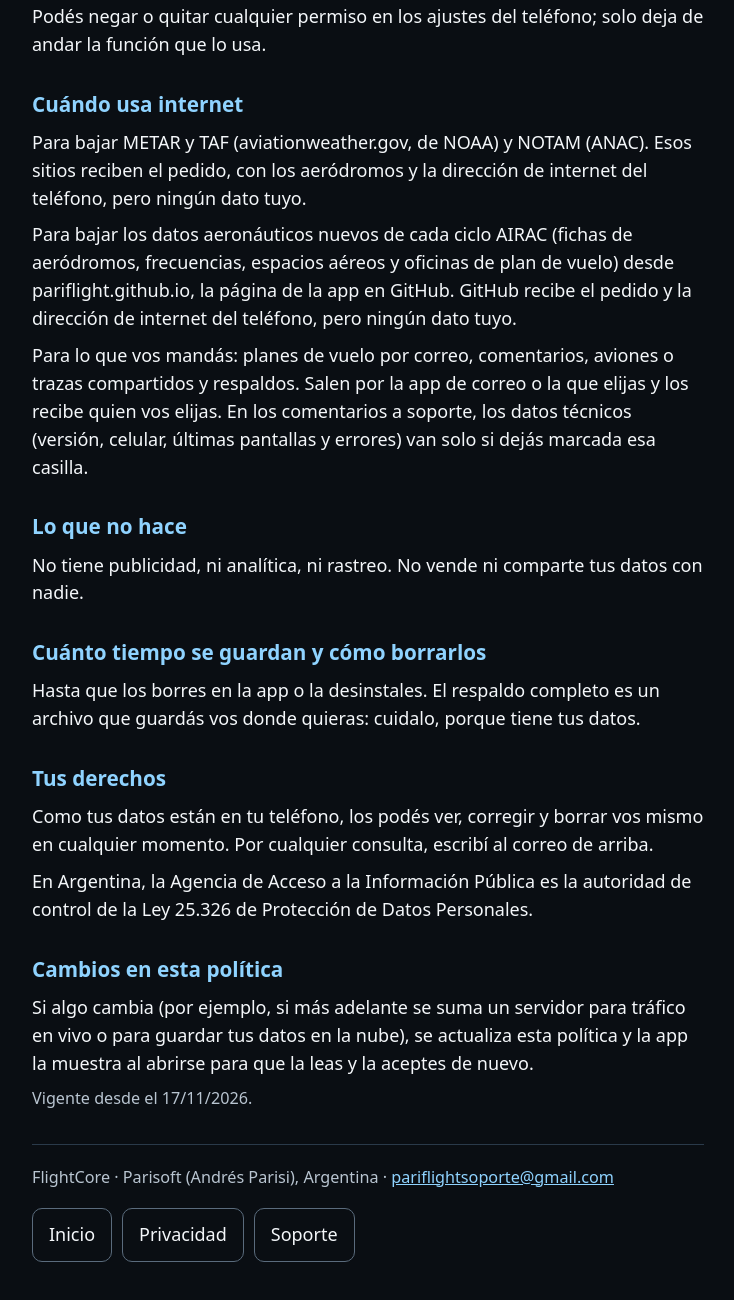
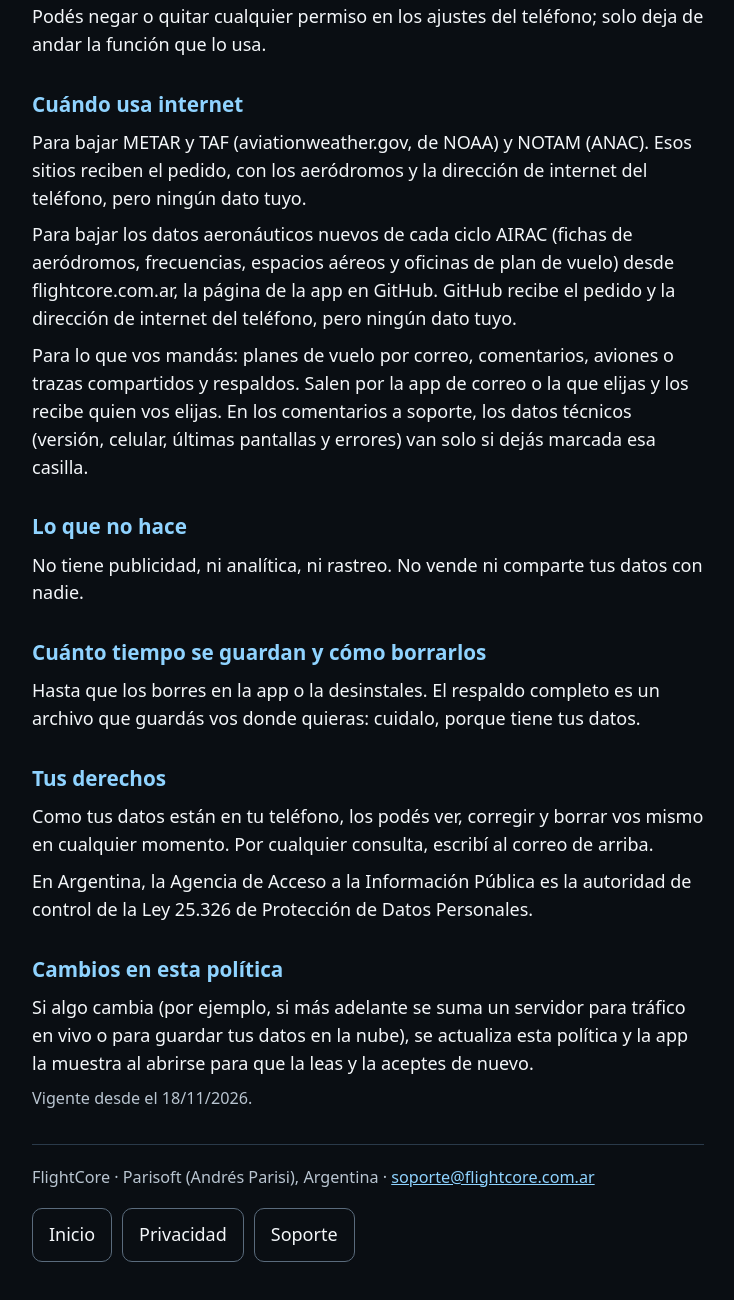
Before and after one commit to pariflight/pariflight.github.io, a plain HTML site: page privacidad/index.html in a window 1280 px wide. Shown: the part 1108-2408 px from the top of the page, without its empty margins (272-1006 px from the left). Drawn offline with Linux system fonts and the light colour scheme.

Commit message:
Correo soporte@flightcore.com.ar y política versión 4
Co-Authored-By: Claude Opus 5.5 <noreply@anthropic.com>
Claude-Session: https://claude.ai/code/session_01Aa7N7yz6jLBYGCSF9woRMk

```diff
--- a/privacidad/index.html
+++ b/privacidad/index.html
@@ -20,7 +20,7 @@ footer{margin-top:32px;border-top:1px solid #2a3a4a;padding-top:12px}</style>
 <h1>Política de privacidad de FlightCore</h1>
 <p class="res">Tus datos se guardan solo en este teléfono. FlightCore no tiene cuentas ni servidor propio, no tiene publicidad ni rastreo, y nosotros no vemos tus datos.</p>
 <h2>Quién es responsable</h2>
-<p>FlightCore es una app de Parisoft (Andrés Parisi), de Argentina. Para cualquier consulta sobre esta política o sobre tus datos, escribí a <b>pariflightsoporte@gmail.com</b>.</p>
+<p>FlightCore es una app de Parisoft (Andrés Parisi), de Argentina. Para cualquier consulta sobre esta política o sobre tus datos, escribí a <b>soporte@flightcore.com.ar</b>.</p>
 <p>Esta es una versión de prueba de la app.</p>
 <h2>Qué datos guarda la app</h2>
 <p>Los que cargás vos: pilotos (licencia, habilitaciones, CMA y sus fotos, firma), aviones, listas de chequeo, planes de vuelo, peso y balanceo, combustible, mantenimiento, horas de vuelo, puntos y frecuencias.</p>
@@ -34,7 +34,7 @@ footer{margin-top:32px;border-top:1px solid #2a3a4a;padding-top:12px}</style>
 <p>Podés negar o quitar cualquier permiso en los ajustes del teléfono; solo deja de andar la función que lo usa.</p>
 <h2>Cuándo usa internet</h2>
 <p>Para bajar METAR y TAF (aviationweather.gov, de NOAA) y NOTAM (ANAC). Esos sitios reciben el pedido, con los aeródromos y la dirección de internet del teléfono, pero ningún dato tuyo.</p>
-<p>Para bajar los datos aeronáuticos nuevos de cada ciclo AIRAC (fichas de aeródromos, frecuencias, espacios aéreos y oficinas de plan de vuelo) desde pariflight.github.io, la página de la app en GitHub. GitHub recibe el pedido y la dirección de internet del teléfono, pero ningún dato tuyo.</p>
+<p>Para bajar los datos aeronáuticos nuevos de cada ciclo AIRAC (fichas de aeródromos, frecuencias, espacios aéreos y oficinas de plan de vuelo) desde flightcore.com.ar, la página de la app en GitHub. GitHub recibe el pedido y la dirección de internet del teléfono, pero ningún dato tuyo.</p>
 <p>Para lo que vos mandás: planes de vuelo por correo, comentarios, aviones o trazas compartidos y respaldos. Salen por la app de correo o la que elijas y los recibe quien vos elijas. En los comentarios a soporte, los datos técnicos (versión, celular, últimas pantallas y errores) van solo si dejás marcada esa casilla.</p>
 <h2>Lo que no hace</h2>
 <p>No tiene publicidad, ni analítica, ni rastreo. No vende ni comparte tus datos con nadie.</p>
@@ -45,8 +45,8 @@ footer{margin-top:32px;border-top:1px solid #2a3a4a;padding-top:12px}</style>
 <p>En Argentina, la Agencia de Acceso a la Información Pública es la autoridad de control de la Ley 25.326 de Protección de Datos Personales.</p>
 <h2>Cambios en esta política</h2>
 <p>Si algo cambia (por ejemplo, si más adelante se suma un servidor para tráfico en vivo o para guardar tus datos en la nube), se actualiza esta política y la app la muestra al abrirse para que la leas y la aceptes de nuevo.</p>
-<p class="nota">Vigente desde el 17/11/2026.</p>
-<footer><p class="nota">FlightCore · Parisoft (Andrés Parisi), Argentina · <a href="mailto:pariflightsoporte@gmail.com">pariflightsoporte@gmail.com</a></p>
+<p class="nota">Vigente desde el 18/11/2026.</p>
+<footer><p class="nota">FlightCore · Parisoft (Andrés Parisi), Argentina · <a href="mailto:soporte@flightcore.com.ar">soporte@flightcore.com.ar</a></p>
 <nav aria-label="Páginas"><a href="/">Inicio</a><a href="/privacidad/">Privacidad</a><a href="/soporte/">Soporte</a></nav></footer>
 </main>
 </body>
```
Also changed, not shown: index.html (+1 -1 lines), soporte/index.html (+2 -2 lines).
